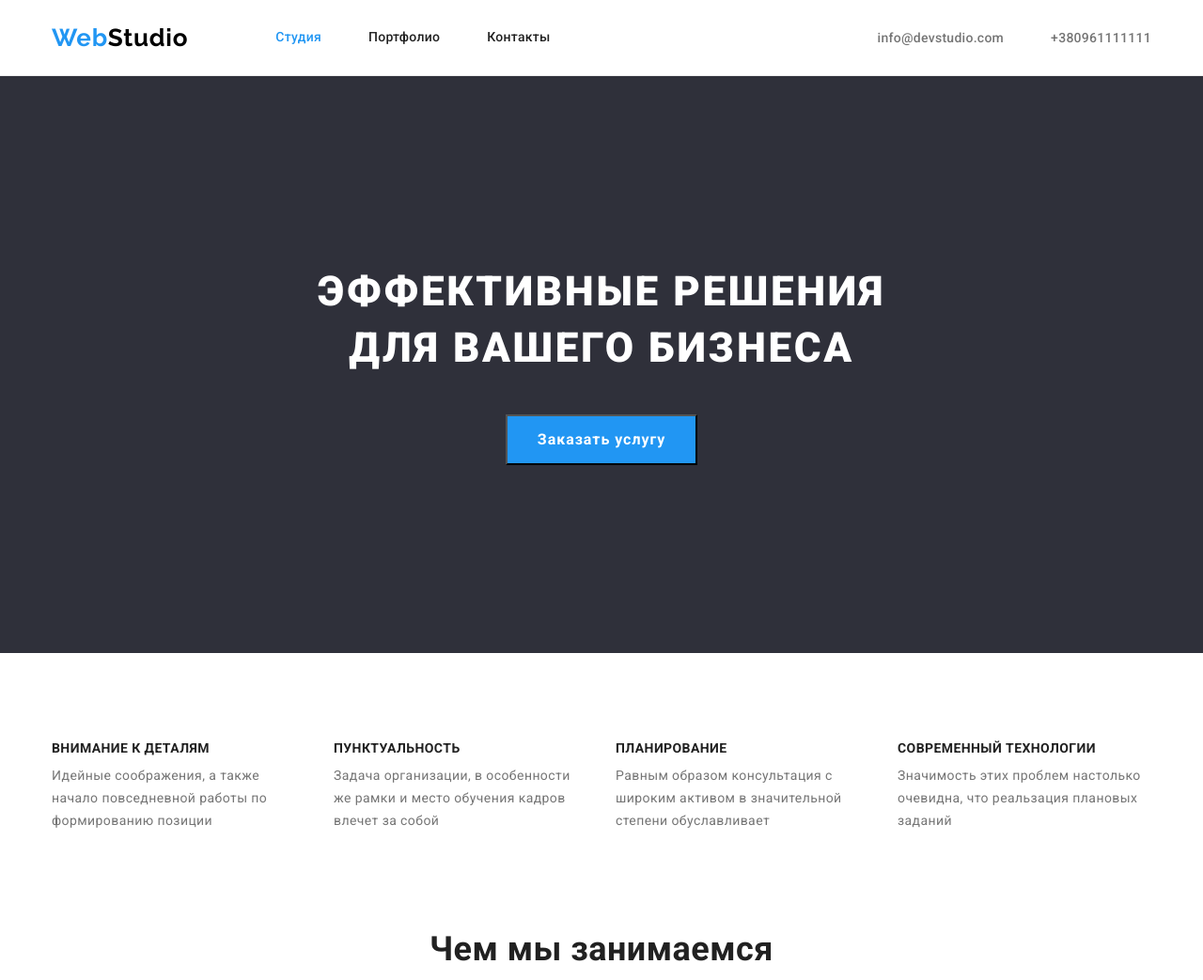
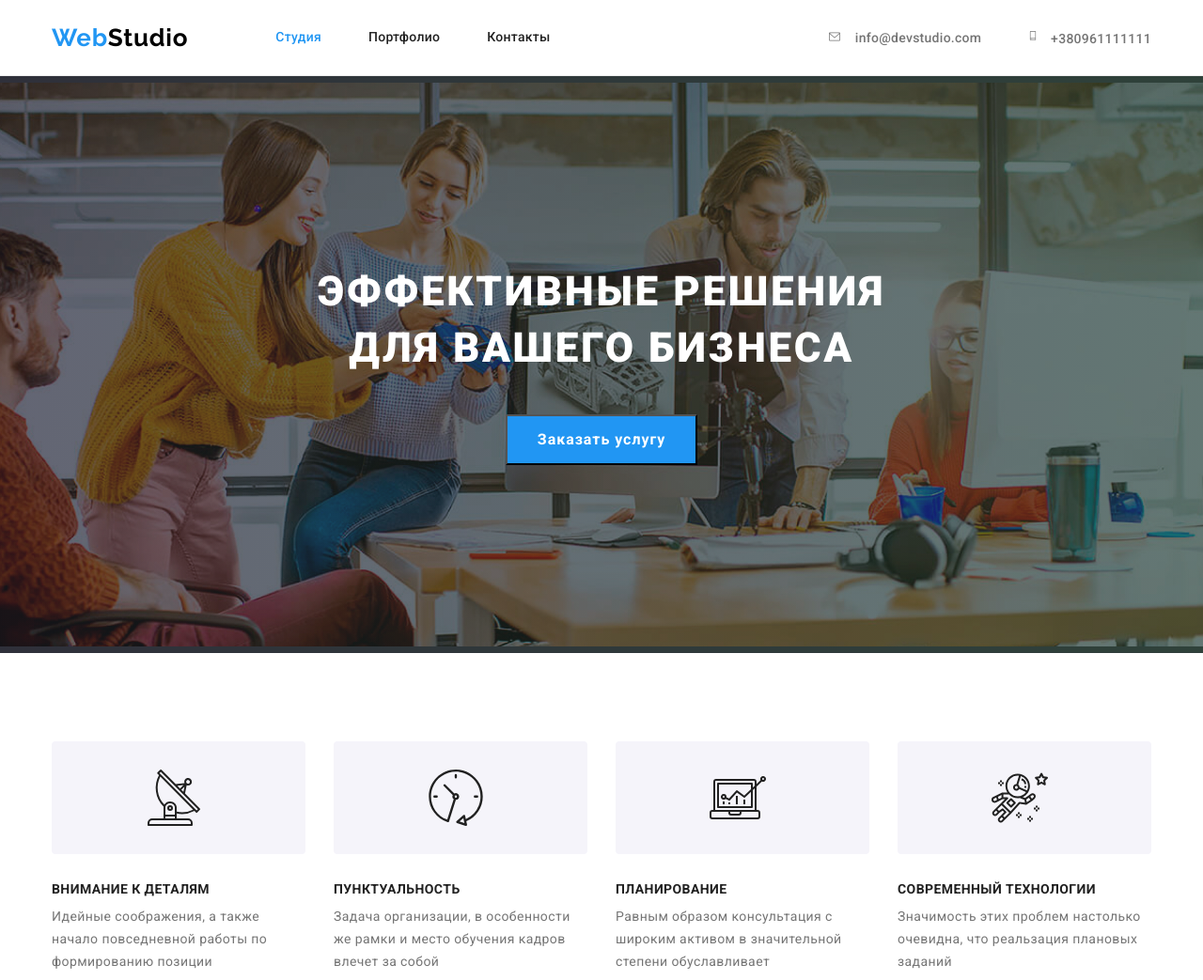
Before and after one commit to Zheka1990/goit-markup-hw-04, a plain HTML site: page index.html in a window 1280 px wide. Shown: the top 1043 px of the page at 94% size. Drawn offline with nearby package versions, Linux system fonts and the light colour scheme.

Commit message:
Сделал спрайт

```diff
--- a/CSS/styles.css
+++ b/CSS/styles.css
@@ -45,7 +45,12 @@ padding: 0 15px;
     background-color: #2F303A;
     padding-top: 200px;
     padding-bottom: 200px;
-
+    background-image: linear-gradient(to right, rgba(47, 48, 58, 0.4), rgba(47, 92, 58, 0.4)),
+    url(../images/background.jpg);
+    background-repeat: no-repeat;
+    background-position: 50% 50%;
+    max-width: 1600px;
+    margin: 0 auto;
 
 }
 p,
@@ -128,7 +133,6 @@ letter-spacing: 0.02em;
 }
 .hero-title {
     text-align: center;
-    background-color: #2F303A;
     font-weight: 900;
     font-size: 44px;
     line-height: 1.36;
@@ -144,6 +148,7 @@ letter-spacing: 0.02em;
     text-align: center;
     padding-top: 200px;
     padding-bottom: 200px;
+    text-transform: uppercase;
 
 }
 
@@ -485,3 +490,35 @@ footer a.footer-logo {
 .projects-item:nth-last-child(-n+3){
     margin-bottom: 0px;
 }
+.thumb-icons {
+    margin-right: 10px;
+    fill: currentColor;
+}
+.thumb {
+    display: flex;
+    align-items: center;
+    padding-left: 100px;
+    padding-right: 100px;
+    margin-top: 0px;
+    margin-bottom: 30px;
+    background: #F5F4FA;
+    border-radius: 4px;
+    width: 270px;
+    height: 120px;
+    left: 1115px;
+
+}
+.thumb-icons {
+    justify-content: center;
+}
+.thumb-icons:hover {
+    color: blue;
+}
+.media-title {
+    display: flex;
+}
+.media-title {
+    margin-bottom: 20px;
+    color: #FFFFFF;
+    text-transform: uppercase;
+}
--- a/index.html
+++ b/index.html
@@ -33,10 +33,22 @@
 
             <ul class="header-contact-list">
                 <li class="header-contact-item">
-                    <a class="header-mail link" href="maito:info@devstudio.com" class="link">info@devstudio.com</a>
+                    <a class="header-mail link" href="maito:info@devstudio.com" class="link">
+                        <svg class="thumb-icons" width="16" height="12">
+                            <use class="thumb-icons-list" href="./images/icon.svg#icon-envelope-hover">
+                            </use>
+                        </svg>
+                        info@devstudio.com
+                    </a>
                 </li>
                 <li class="header-contact-item">
-                    <a class="header-phone link" href="tel:+380961111111" class="link">+380961111111</a></li>
+                    <a class="header-phone link" href="tel:+380961111111" class="link">
+                        <svg class="thumb-icons" width="10" height="16">
+                            <use href="./images/icon.svg#icon-smartphone"></use>
+                        </svg>
+                        +380961111111
+                    </a>
+                </li>
             </ul>
         </div>
     </header>
@@ -52,24 +64,56 @@
                 <h2 hidden>Наши преимущества</h2>
                 <ul class="features-list list">
                     <li class="feature-item">
-                        <h3 class="features-title">ВНИМАНИЕ К ДЕТАЛЯМ</h3>
-                        <p class="feature-text">Идейные соображения, а также начало повседневной работы по формированию
+                        <div class="thumb">
+                            <svg class="thumb-icons" width="70" height="70">
+                                <use href="./images/icon.svg#icon-antenna-1"></use>
+                            </svg>
+                        </div>
+                        <h3 class=" features-title">ВНИМАНИЕ К ДЕТАЛЯМ</h3>
+                        <p class="feature-text">Идейные соображения, а также начало повседневной
+                            работы по
+                            формированию
                             позиции</p>
                     </li>
                     <li class="feature-item">
-                        <h3 class="features-title">ПУНКТУАЛЬНОСТЬ</h3>
-                        <p class="feature-text">Задача организации, в особенности же рамки и место обучения кадров
+                        <div class="thumb">
+                            <svg class="thumb-icons" width="70" height="70">
+                                <use href="./images/icon.svg#icon-clock-1"></use>
+                            </svg>
+                        </div>
+                        <h3 class="features-title">
+                            ПУНКТУАЛЬНОСТЬ</h3>
+                        <p class="feature-text">Задача организации, в особенности же рамки и место
+                            обучения
+                            кадров
                             влечет
                             за собой</p>
                     </li>
                     <li class="feature-item">
-                        <h3 class="features-title">ПЛАНИРОВАНИЕ</h3>
-                        <p class="feature-text">Равным образом консультация с широким активом в значительной степени
+                        <div class="thumb">
+                            <svg class="thumb-icons" width="70" height="70">
+                                <use href="./images/icon.svg#icon-diagram-1"></use>
+                            </svg>
+                        </div>
+                        <h3 class="features-title">
+                            ПЛАНИРОВАНИЕ
+                        </h3>
+                        <p class="feature-text">Равным образом консультация с широким активом в
+                            значительной
+                            степени
                             обуславливает</p>
                     </li>
                     <li class="feature-item">
-                        <h3 class="features-title">СОВРЕМЕННЫЙ ТЕХНОЛОГИИ</h3>
-                        <p class="feature-text">Значимость этих проблем настолько очевидна, что реальзация плановых
+                        <div class="thumb">
+                            <svg class="thumb-icons" width="70" height="70">
+                                <use href="./images/icon.svg#icon-astronaut-1"></use>
+                            </svg>
+                        </div>
+                        <h3 class="features-title">СОВРЕМЕННЫЙ
+                            ТЕХНОЛОГИИ</h3>
+                        <p class="feature-text">Значимость этих проблем настолько очевидна, что
+                            реальзация
+                            плановых
                             заданий
                         </p>
                     </li>
@@ -144,8 +188,12 @@
                             href="mailto:info@example.com">info@example.com</a>
                     </li>
                     <li class="footer-item"><a class="footer-tel-link" href="tel:+380991111111">+380991111111</a></li>
-                </ul>
+                    <li class="footer-adresses">
+                        <h3 class="media-title">ПРИСОЕДИНЯЙТЕСЬ </h3>
+                    </li>
             </address>
+            </ul>
+
         </div>
 
     </footer>
```
Also changed, not shown: portfolio.html (+11 -2 lines), images/Icons.svg/icon.svg.svg (added), images/background.jpg (added), images/icon.svg (added).
